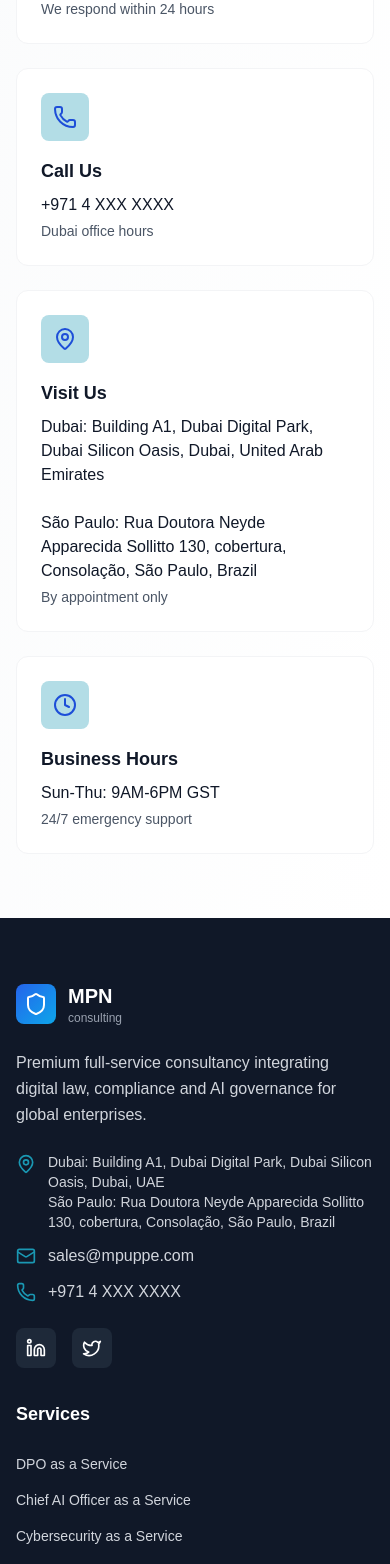
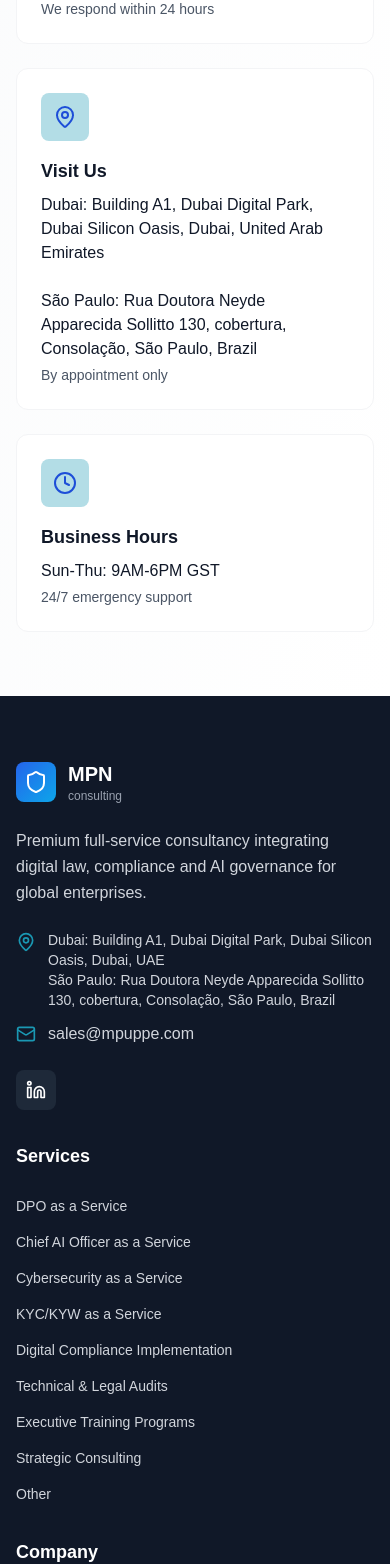
Before and after one commit to ManoelGomesDev/lp-mpn, a Next.js app: page / in a window 390 px wide. Shown: the part 7251-8815 px from the top of the page. Built offline with nearby package versions, Linux system fonts and the light colour scheme.

Commit message:
Remove Phone and Twitter icons from Contact and Footer components for a streamlined design. Update LinkedIn link for better accessibility.

```diff
--- a/src/components/Contact.tsx
+++ b/src/components/Contact.tsx
@@ -1,7 +1,7 @@
 'use client';
 
 import { motion } from 'framer-motion';
-import { Mail, Phone, MapPin, Clock, Send, MessageCircle } from 'lucide-react';
+import { Mail, MapPin, Clock, Send, MessageCircle } from 'lucide-react';
 import { useState } from 'react';
 
 const Contact = () => {
@@ -34,12 +34,6 @@ const Contact = () => {
       subtitle: 'We respond within 24 hours'
     },
     {
-      icon: Phone,
-      title: 'Call Us',
-      details: '+971 4 XXX XXXX',
-      subtitle: 'Dubai office hours'
-    },
-    {
       icon: MapPin,
       title: 'Visit Us',
       details: 'Dubai: Building A1, Dubai Digital Park, Dubai Silicon Oasis, Dubai, United Arab Emirates\n\nSão Paulo: Rua Doutora Neyde Apparecida Sollitto 130, cobertura, Consolação, São Paulo, Brazil',
@@ -56,8 +50,6 @@ const Contact = () => {
   const services = [
     'DPO as a Service',
     'Chief AI Officer as a Service',
-    'Cybersecurity as a Service',
-    'KYC/KYW as a Service',
     'Digital Compliance Implementation',
     'Technical & Legal Audits',
     'Executive Training Programs',
--- a/src/components/Footer.tsx
+++ b/src/components/Footer.tsx
@@ -1,6 +1,6 @@
 'use client';
 
-import { Shield, Mail, Phone, MapPin, Linkedin, Twitter } from 'lucide-react';
+import { Shield, Mail, MapPin, Linkedin } from 'lucide-react';
 
 const Footer = () => {
   const services = [
@@ -66,18 +66,11 @@ const Footer = () => {
                 <Mail className="w-5 h-5 mr-3 text-primary-400 flex-shrink-0" />
                 <span>sales@mpuppe.com</span>
               </div>
-              <div className="flex items-center text-gray-300">
-                <Phone className="w-5 h-5 mr-3 text-primary-400 flex-shrink-0" />
-                <span>+971 4 XXX XXXX</span>
-              </div>
             </div>
 
             <div className="flex space-x-4 mt-6">
-              <a href="#" className="w-10 h-10 bg-gray-800 rounded-lg flex items-center justify-center hover:bg-primary-600 transition-colors">
+              <a href="https://www.linkedin.com/in/matheuspuppe/" target="_blank" rel="noopener noreferrer" className="w-10 h-10 bg-gray-800 rounded-lg flex items-center justify-center hover:bg-primary-600 transition-colors" aria-label="LinkedIn">
                 <Linkedin className="w-5 h-5" />
-              </a>
-              <a href="#" className="w-10 h-10 bg-gray-800 rounded-lg flex items-center justify-center hover:bg-primary-600 transition-colors">
-                <Twitter className="w-5 h-5" />
               </a>
             </div>
           </div>
```
